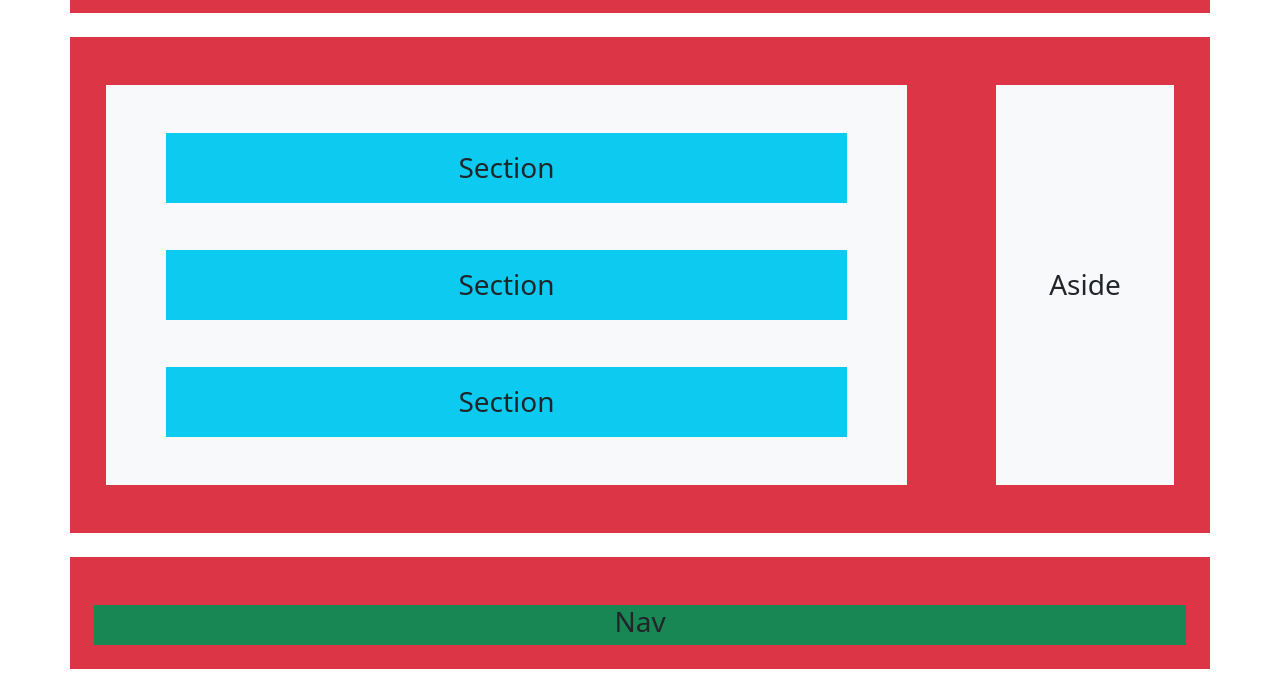
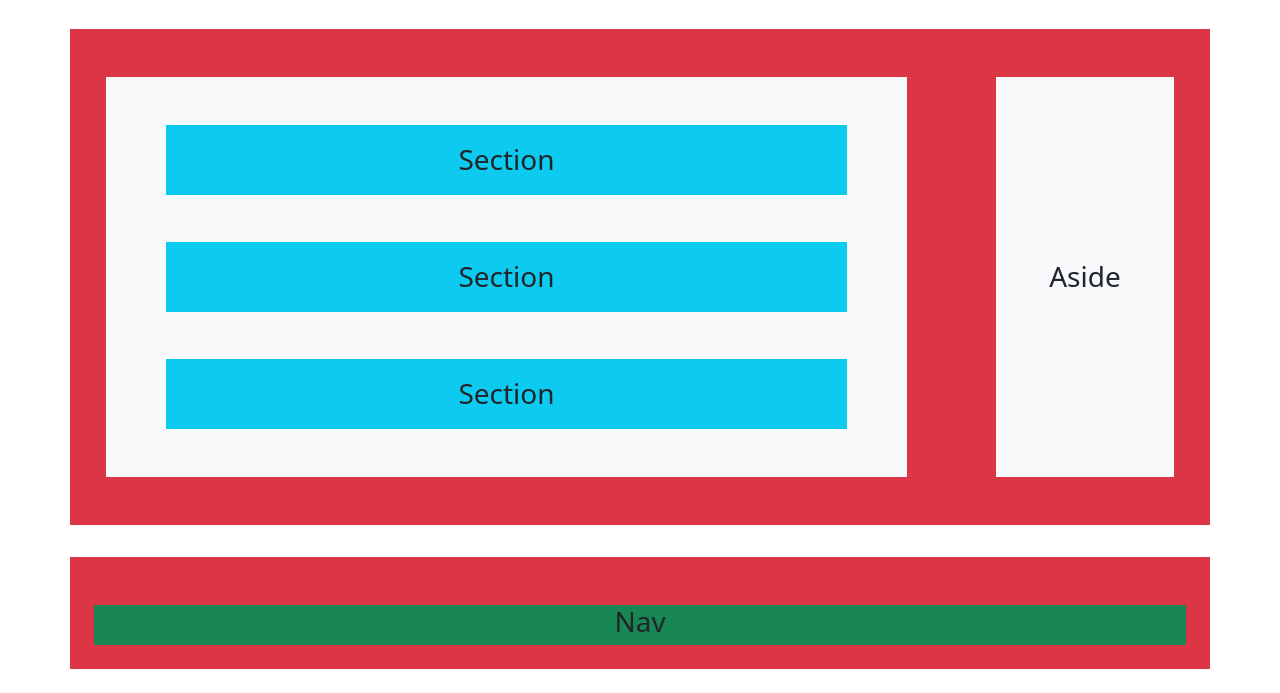
Before and after one commit to mistmay/layout-bootstrap-container, a plain HTML site: page index.html in a window 1280 px wide. Shown: the part 123-816 px from the top of the page. Drawn offline with nearby package versions, Linux system fonts and the light colour scheme.

Commit message:
Second Commit

```diff
--- a/index.html
+++ b/index.html
@@ -10,6 +10,10 @@
     <link href="https://cdn.jsdelivr.net/npm/bootstrap@5.1.3/dist/css/bootstrap.min.css" rel="stylesheet"
         integrity="sha384-1BmE4kWBq78iYhFldvKuhfTAU6auU8tT94WrHftjDbrCEXSU1oBoqyl2QvZ6jIW3" crossorigin="anonymous">
     <style>
+        body {
+            min-height: 100vh;
+        }
+
         h3 {
             margin: 0;
             padding: 0;
@@ -31,7 +35,7 @@
     <title>Exercize Html Css Bootstrap</title>
 </head>
 
-<body class="my-4">
+<body class="d-flex flex-column justify-content-evenly align-items-center">
     <header class="container px-4 pt-5 pb-4 bg-danger">
         <nav class="bg-success text-center">
             <h3>Nav</h3>
```
